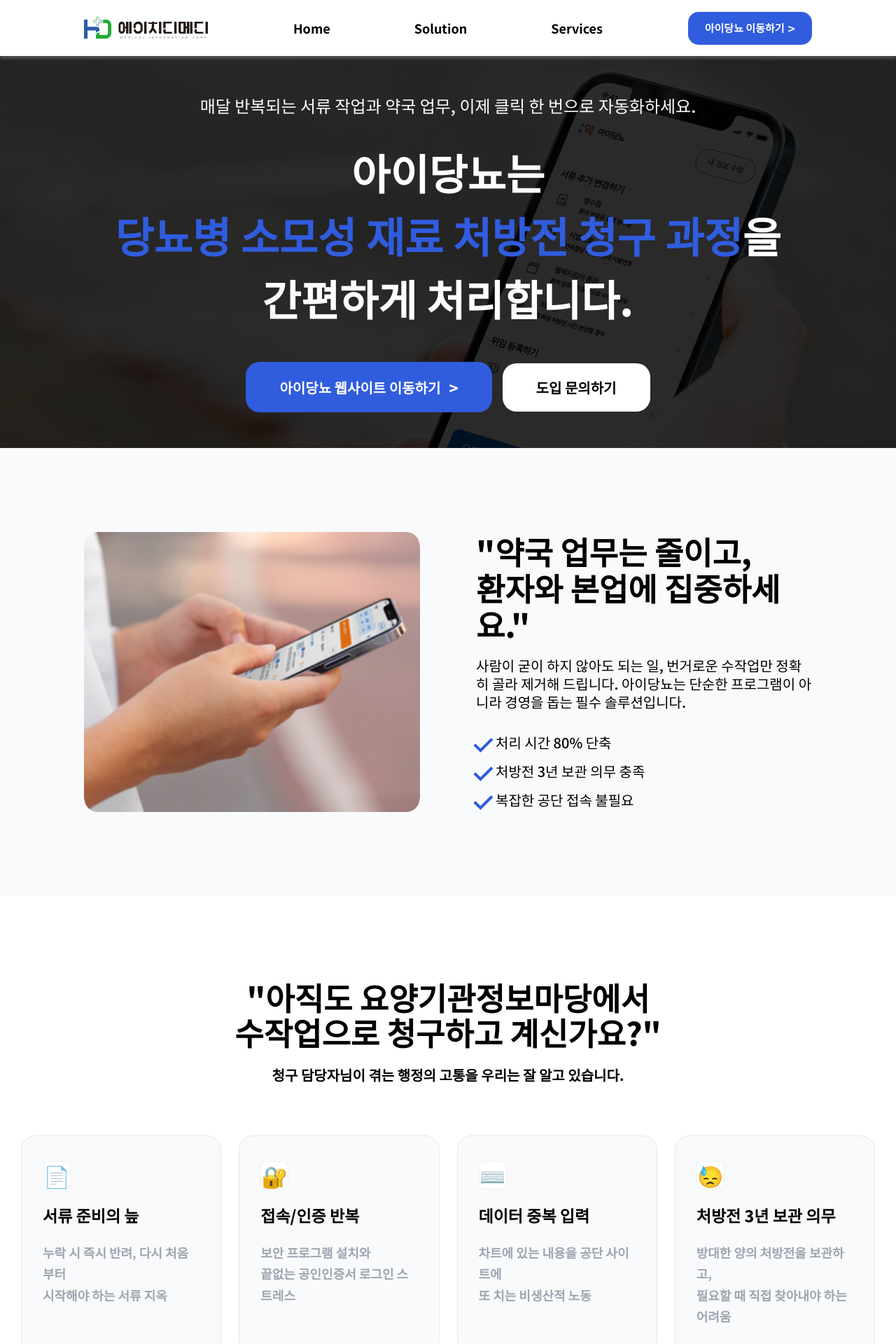
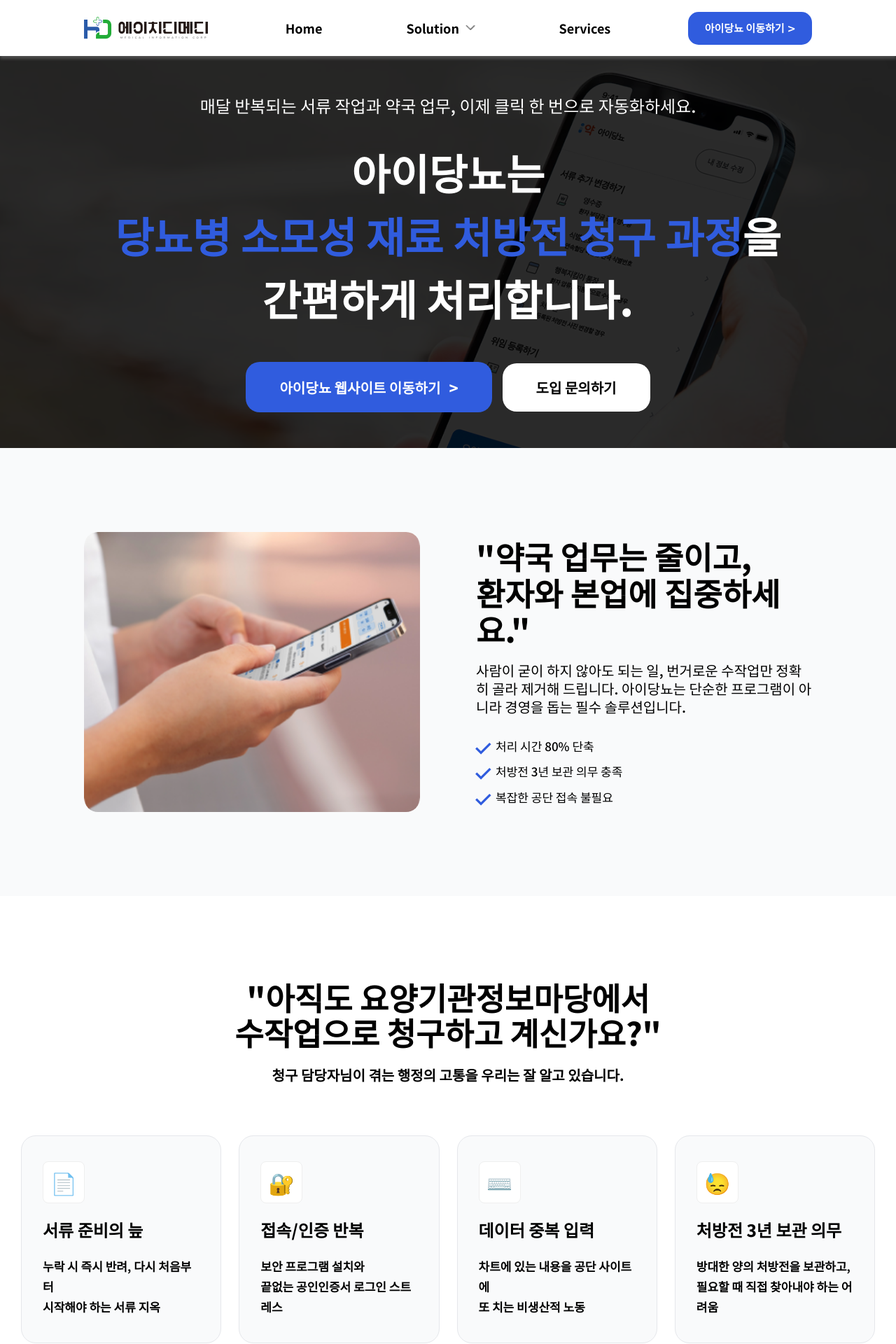
Before and after one commit to hdmedi2/landingpage, a React (Vite) app: page / in a window 1280 px wide. Shown: the top 1920 px of the page at 70% size. Built offline with nearby package versions, Linux system fonts and the light colour scheme.

Commit message:
대일제약 웹버전 ui구현 1차

```diff
--- a/src/components/ContactFormSection/ContactFormSection.jsx
+++ b/src/components/ContactFormSection/ContactFormSection.jsx
@@ -157,13 +157,19 @@ const ContactFormSection = () => {
   const handleSubmit = async (e) => {
     e.preventDefault();
 
+    console.log('=== 전송하기 버튼 클릭 ===');
+    console.log('입력된 약국명:', pharmacyName);
+    console.log('입력된 전화번호:', phoneNumber);
+
     // 입력값 검증
     if (!pharmacyName.trim()) {
+      console.log('❌ 검증 실패: 약국명이 비어있습니다.');
       setError('약국명을 입력해주세요.');
       return;
     }
 
     if (!phoneNumber.trim()) {
+      console.log('❌ 검증 실패: 전화번호가 비어있습니다.');
       setError('전화번호를 입력해주세요.');
       return;
     }
@@ -172,16 +178,25 @@ const ContactFormSection = () => {
     const phoneWithoutHyphen = phoneNumber.trim().replace(/-/g, '');
     const phoneRegex = /^[0-9]{9,11}$/; // 9~11자리 숫자
     if (!phoneRegex.test(phoneWithoutHyphen)) {
+      console.log('❌ 검증 실패: 전화번호 형식이 올바르지 않습니다.', phoneWithoutHyphen);
       setError('올바른 전화번호 형식으로 입력해주세요. (예: 02-1234-5678)');
       return;
     }
+
+    console.log('✅ 검증 통과 - API 호출 시작');
+    console.log('전송할 데이터:', {
+      companyName: pharmacyName.trim(),
+      phoneNumber: phoneNumber.trim()
+    });
 
     setIsLoading(true);
     setError('');
     setIsSuccess(false);
 
     try {
+      console.log('📤 API 요청 전송 중...');
       await submitContactForm(pharmacyName.trim(), phoneNumber.trim());
+      console.log('✅ API 요청 성공!');
       setIsSuccess(true);
       setPharmacyName(''); // 성공 시 입력값 초기화
       setPhoneNumber(''); // 성공 시 입력값 초기화
@@ -191,6 +206,13 @@ const ContactFormSection = () => {
         setIsSuccess(false);
       }, 3000);
     } catch (err) {
+      console.error('❌ API 요청 실패:', err);
+      console.error('에러 상세:', {
+        message: err.message,
+        response: err.response?.data,
+        status: err.response?.status,
+        isCorsError: err.isCorsError
+      });
       // 에러 메시지 처리
       if (err.isCorsError) {
         // CORS 에러
--- a/src/components/ForPharmacistsSection/ForPharmacistsSection.jsx
+++ b/src/components/ForPharmacistsSection/ForPharmacistsSection.jsx
@@ -77,7 +77,7 @@ const FeatureItem = styled.li`
   display: flex;
   align-items: center;
   gap: 8px;
-  font-size: 20px;
+  font-size: 17px;
   font-weight: ${props => props.theme.fontWeights.medium};
   color: ${props => props.theme.colors.text};
 `;
@@ -89,7 +89,7 @@ const CheckIcon = styled.span`
   align-items: center;
   justify-content: center;
   color: ${props => props.theme.colors.primary};
-  font-size: 40px;
+  font-size: 32px;
 `;
 
 const ForPharmacistsSection = () => {
--- a/src/components/Header/Navigation.jsx
+++ b/src/components/Header/Navigation.jsx
@@ -1,6 +1,7 @@
 import { useState, useRef, useEffect } from 'react';
 import styled from 'styled-components';
 import navArrow from '../../assets/images/Navarrow.png';
+import navArrowDefault from '../../assets/images/Navarrow_Default.png';
 
 const NavContainer = styled.nav`
   display: flex;
@@ -40,11 +41,13 @@ const DropdownContainer = styled.div`
 `;
 
 const ArrowIcon = styled.img`
-  display: ${props => props.$isOpen ? 'inline-block' : 'none'};
+  display: inline-block;
   width: auto;
   height: 8px;
   margin-left: 4px;
   transition: filter 0.2s;
+  filter: brightness(0) saturate(100%);
+  opacity: 0.8;
 `;
 
 const DropdownMenu = styled.div`
@@ -155,7 +158,12 @@ const Navigation = () => {
       const element = document.getElementById(sectionId);
       if (element) {
         const elementPosition = element.getBoundingClientRect().top;
-        const offsetPosition = elementPosition + window.pageYOffset - (window.innerHeight / 2) + (element.offsetHeight / 2);
+        let offsetPosition = elementPosition + window.pageYOffset - (window.innerHeight / 2) + (element.offsetHeight / 2);
+
+        // '해결 개념' 섹션의 경우 4px 위로 올리기
+        if (sectionId === '해결 개념') {
+          offsetPosition -= 16;
+        }
 
         window.scrollTo({
           top: offsetPosition,
@@ -172,7 +180,11 @@ const Navigation = () => {
       <DropdownContainer ref={dropdownRef}>
         <NavItem onClick={toggleDropdown}>
           Solution
-          {isDropdownOpen && <ArrowIcon src={navArrow} alt="arrow" $isOpen={isDropdownOpen} />}
+          <ArrowIcon
+            src={isDropdownOpen ? navArrow : navArrowDefault}
+            alt="arrow"
+            $isOpen={isDropdownOpen}
+          />
         </NavItem>
         <DropdownMenu $isOpen={isDropdownOpen}>
           {solutionMenuItems.map((item, index) => (
--- a/src/components/ProblemSection/ProblemCard.jsx
+++ b/src/components/ProblemSection/ProblemCard.jsx
@@ -13,8 +13,8 @@ const Card = styled.div`
 `;
 
 const IconWrapper = styled.div`
-  width: 40px;
-  height: 40px;
+  width: 60px;
+  height: 60px;
   background-color: ${props => props.theme.colors.white};
   border: 0.8px solid ${props => props.theme.colors.borderLight};
   border-radius: 8px;
@@ -26,16 +26,16 @@ const IconWrapper = styled.div`
 `;
 
 const Title = styled.h3`
-  font-size: 23px;
+  font-size: 24px;
   font-weight: ${props => props.theme.fontWeights.extraBold};
   color: ${props => props.theme.colors.text};
   margin: 0;
 `;
 
 const Description = styled.p`
-  font-size: 18px;
+  font-size: 17px;
   font-weight: ${props => props.theme.fontWeights.semiBold};
-  color: ${props => props.theme.colors.textGray};
+  color: ${props => props.theme.colors.black};
   line-height: 1.7;
   margin: 0;
   white-space: pre-line;
--- a/src/components/RecommendationSection/RecommendationItem.jsx
+++ b/src/components/RecommendationSection/RecommendationItem.jsx
@@ -30,7 +30,7 @@ const CheckIcon = styled.span`
 `;
 
 const Text = styled.p`
-  font-size: 18px;
+  font-size: 21px;
   font-weight: ${props => props.theme.fontWeights.extraBold};
   color: ${props => props.theme.colors.text};
   margin: 0;
--- a/src/components/RecommendationSection/RecommendationSection.jsx
+++ b/src/components/RecommendationSection/RecommendationSection.jsx
@@ -21,7 +21,7 @@ const Container = styled.div`
 `;
 
 const Title = styled.h2`
-  font-size: 36px;
+  font-size: 45px;
   font-weight: ${props => props.theme.fontWeights.extraBold};
   line-height: 50px;
   color: ${props => props.theme.colors.text};
@@ -50,7 +50,7 @@ const RecommendationSection = () => {
   return (
     <Section id="추천 대상">
       <Container>
-        <Title>이런 분들께 아이당뇨를 추천합니다.</Title>
+        <Title>약사님들께 아이당뇨를 추천합니다.</Title>
         <ItemsWrapper>
           {recommendations.map((text, index) => (
             <RecommendationItem key={index} text={text} />
--- a/src/components/SolutionSection/FeatureCard.jsx
+++ b/src/components/SolutionSection/FeatureCard.jsx
@@ -4,10 +4,10 @@ const Card = styled.div`
   background-color: ${props => props.theme.colors.white};
   border: 2px solid ${props => props.theme.colors.borderLight};
   border-radius: 30px;
-  padding: 50px 40px;
+  padding: 32px 40px;
   display: flex;
   flex-direction: column;
-  gap: 16px;
+  gap: 12px;
   text-align: center;
   flex: 1;
 `;
@@ -20,7 +20,7 @@ const Title = styled.h3`
 `;
 
 const Description = styled.p`
-  font-size: 17px;
+  font-size: 18px;
   font-weight: ${props => props.theme.fontWeights.regular};
   color: ${props => props.theme.colors.textGrayLight};
   line-height: 1.7;
--- a/src/components/StatisticsSection/StatCard.jsx
+++ b/src/components/StatisticsSection/StatCard.jsx
@@ -11,6 +11,7 @@ const Card = styled.div`
   gap: 10px;
   width: 100%;
   text-align: center;
+  margin-bottom: -50px;
 `;
 
 const Number = styled.div`
@@ -21,9 +22,9 @@ const Number = styled.div`
 `;
 
 const Label = styled.div`
-  font-size: 14px;
+  font-size: 17px;
   font-weight: ${props => props.theme.fontWeights.bold};
-  color: ${props => props.theme.colors.textGray};
+  color: ${props => props.theme.colors.black};
 `;
 
 const StatCard = ({ number, label }) => {
--- a/src/components/StatisticsSection/StatisticsSection.jsx
+++ b/src/components/StatisticsSection/StatisticsSection.jsx
@@ -31,7 +31,7 @@ const Title = styled.h2`
 const Subtitle = styled.p`
   font-size: 20px;
   font-weight: ${props => props.theme.fontWeights.bold};
-  color: ${props => props.theme.colors.textGray};
+  color: ${props => props.theme.colors.black};
   text-align: center;
   line-height: 1.6;
   margin-top: -40px;
@@ -42,7 +42,7 @@ const StatsWrapper = styled.div`
   display: grid;
   grid-template-columns: repeat(4, 1fr);
   gap: 25px;
-  margin-top: 50px;
+  margin-top: 30px;
   width: 82%;
   max-width: 1100px;
   margin-left: auto;
```
Also changed, not shown: src/assets/images/Navarrow_Default.png (added).
